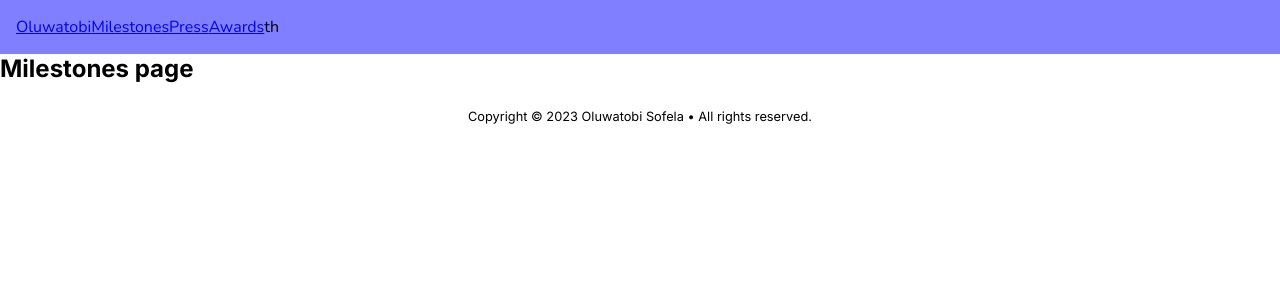
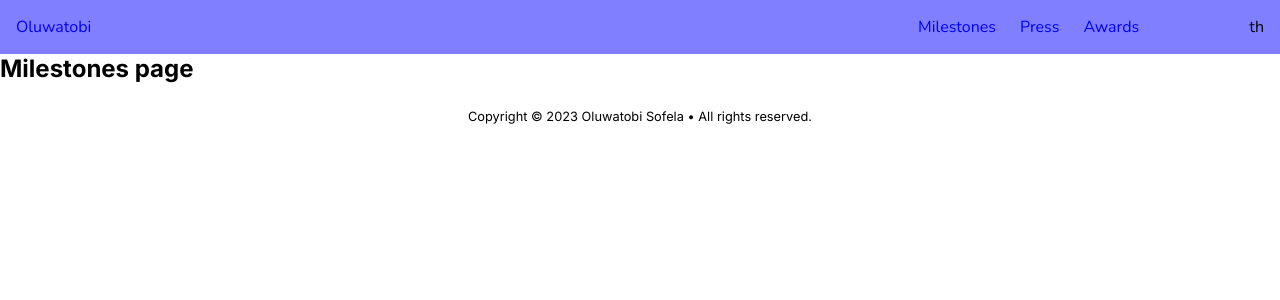
Before and after one commit to oluwatobiss/personal-portfolio, a Next.js app: page /milestones in a window 1280 px wide. Shown: the top 300 px of the page. Built offline with nearby package versions, Linux system fonts and the light colour scheme.

Commit message:
Use grid to layout the navbar

```diff
--- a/src/styles/Layout.module.css
+++ b/src/styles/Layout.module.css
@@ -1,10 +1,25 @@
 .nav {
   position: sticky;
   top: 0;
+  display: grid;
+  grid-template-columns: 15% 1fr 10%;
   width: 100vw;
   padding: 1rem;
   background-color: rgba(0, 0, 255, 0.5);
   backdrop-filter: blur(7px);
+}
+
+.nav a {
+  text-decoration: none;
+}
+
+.navRoutes,
+.navTheme {
+  text-align: end;
+}
+
+.navRoutes a {
+  margin-left: 1.5rem;
 }
 
 .footer {
```
